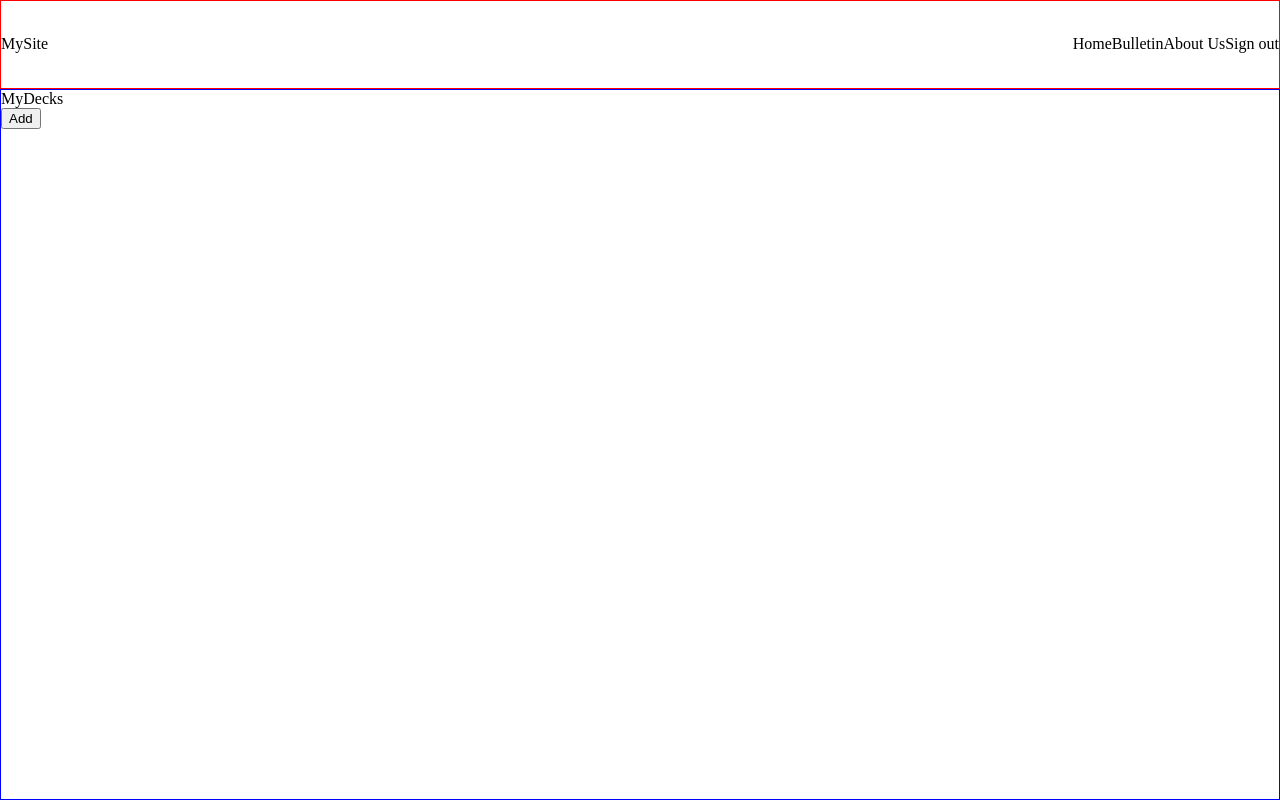
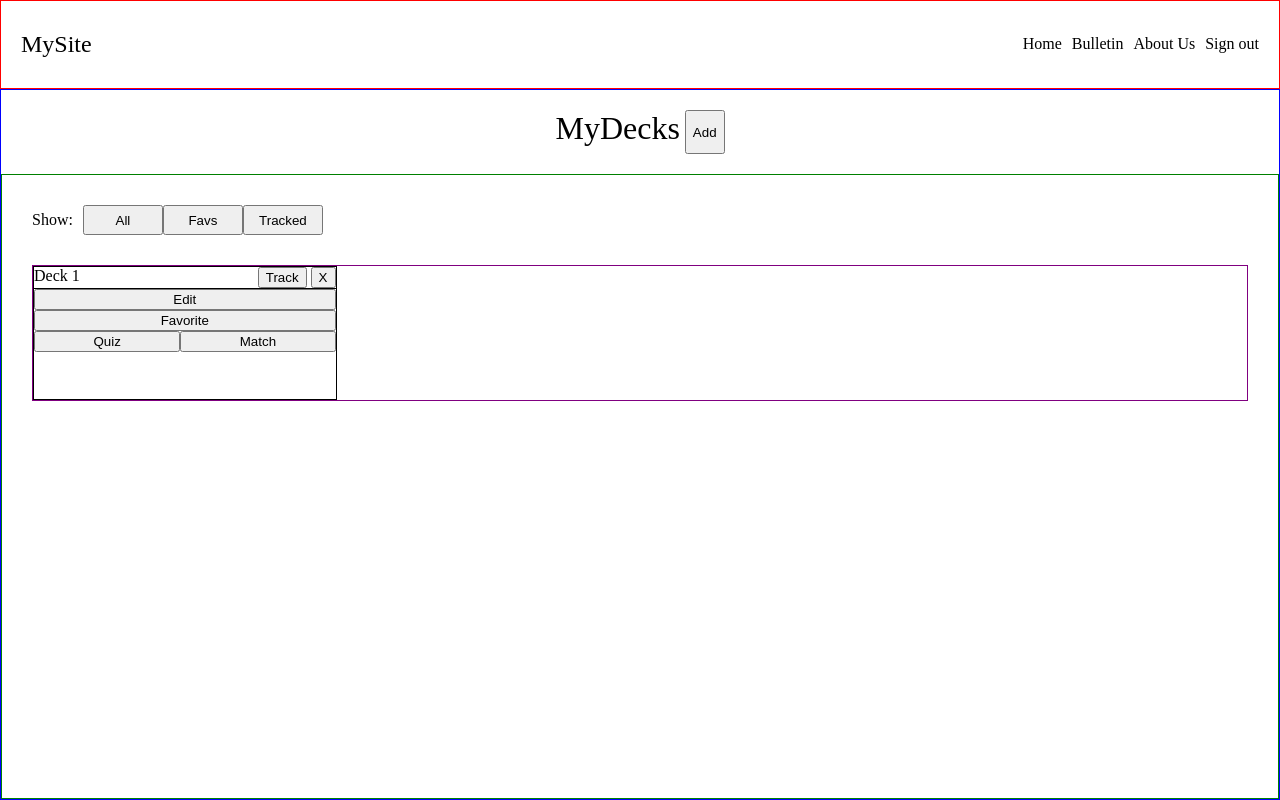
Before and after one commit to sfaruk2001/MyStudies, a plain HTML site: page src/HTML/index.html in a window 1280 px wide. Drawn offline with Linux system fonts and the light colour scheme.

Commit message:
Created dummy deck in homepage

```diff
--- a/src/CSS/home.css
+++ b/src/CSS/home.css
@@ -14,10 +14,81 @@ body {
     align-items: center;
 }
 
+.logo {
+    margin-left: 20px;
+    font-size: 1.5rem;
+}
+
 .nav-links {
     display: flex;
+    margin-right: 20px;
+    gap: 10px;
 }
 
 .deck-body {
     border: 1px solid blue;
+    display: grid;
+    grid-template-rows: 1fr 10fr;
 }
+
+.myDeck-header {
+    font-size: 2rem;
+    text-align: center;
+    display: flex;
+    justify-content: center;
+    gap: 5px;
+    margin-top: 20px;
+}
+
+.myDeck-dashboard {
+    border: 1px solid green;
+    margin-top: 20px;
+    padding: 30px;
+}
+
+.tabs {
+    display: flex;
+    align-items: center;
+    margin-bottom: 30px;
+}
+
+.tab-label {
+    margin-right: 10px;
+}
+
+.tab-filter {
+    width: 80px;
+    height: 30px;
+}
+
+.decks {
+    display: grid;
+    grid-template-columns: repeat(4, 1fr);
+    border: 1px solid purple;
+}
+
+.deck {
+    border: 1px solid black;
+    display: grid;
+    grid-template-rows: 1fr 5fr;
+}
+
+.deck-head {
+    display: flex;
+    justify-content: space-between;
+    border-bottom: 1px solid black;
+}
+
+.deck-features {
+    display: flex;
+    flex-direction: column;
+}
+
+.games {
+    display: flex;
+
+}
+
+.quiz, .match {
+    flex-grow: 1;
+}
--- a/src/HTML/index.html
+++ b/src/HTML/index.html
@@ -8,7 +8,7 @@
 </head>
 <body>
     <div class="header">
-        <div>MySite</div>
+        <div class="logo">MySite</div>
         <div class="nav-links">
             <div>Home</div>
             <div>Bulletin</div>
@@ -22,6 +22,31 @@
             <button class="add-deck">Add</button>
         </div>
         <div class="myDeck-dashboard">
+            <div class="tabs">
+                <span class="tab-label">Show:</span>
+                <button class="tab-filter">All</button>
+                <button class="tab-filter">Favs</button>
+                <button class="tab-filter">Tracked</button>
+            </div>
+            <div class="decks">
+                <div class="deck">
+                    <div class="deck-head">
+                        <div class="head-title">Deck 1</div>
+                        <div class="head-buttons">
+                            <button>Track</button>
+                            <button>X</button>
+                        </div>
+                    </div>
+                    <div class="deck-features">
+                        <button>Edit</button>
+                        <button>Favorite</button>
+                        <div class="games">
+                            <button class="quiz">Quiz</button>
+                            <button class="match">Match</button>
+                        </div>
+                    </div>
+                </div>
+            </div>
 
         </div>
     </div>
```
